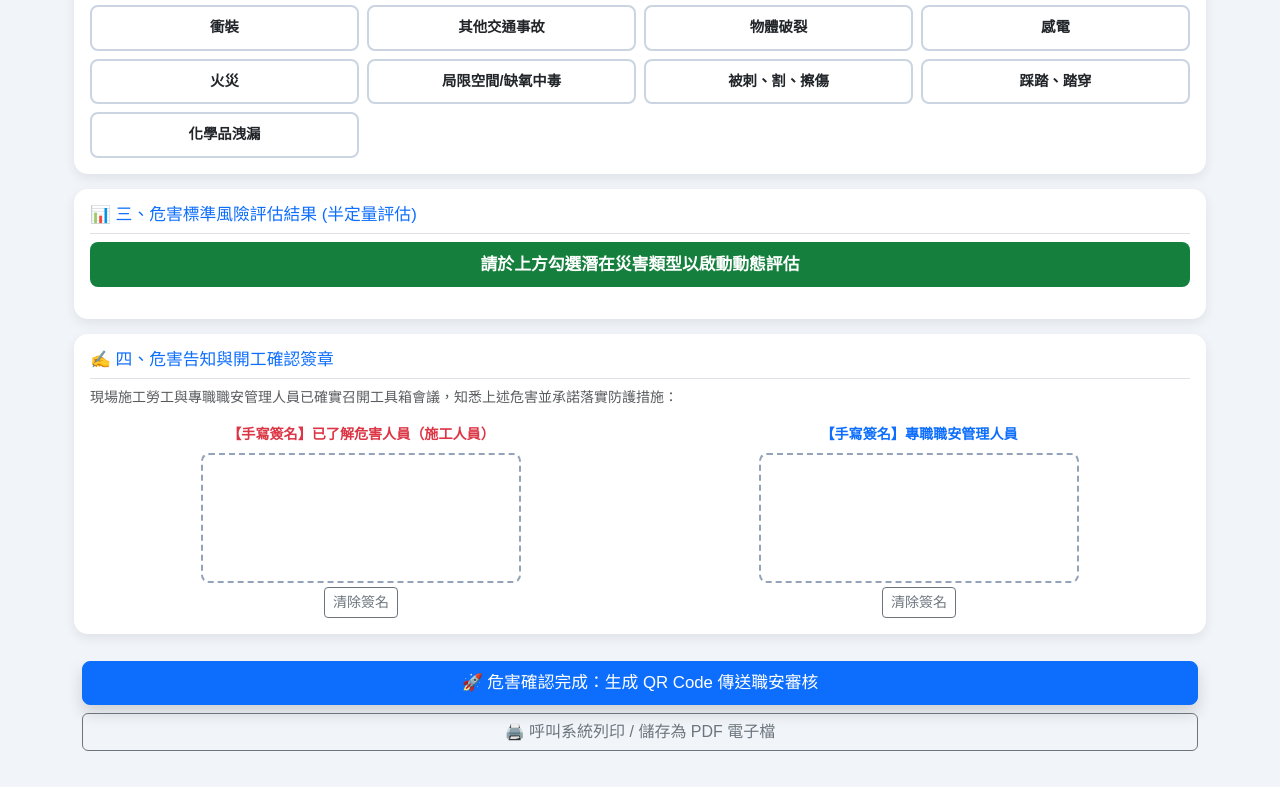
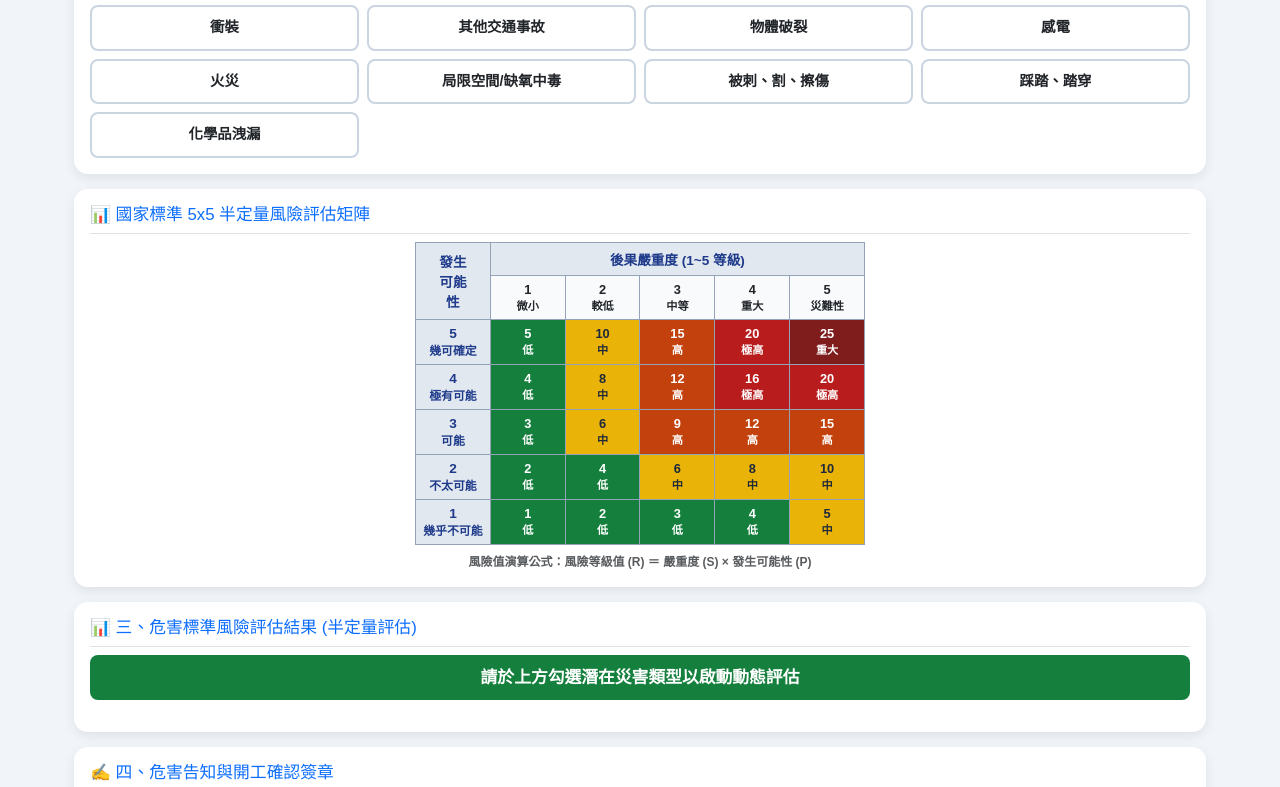
Before and after one commit to louis331088-collab/jsa-13, a plain HTML site: page index.html in a window 1280 px wide. Shown: the part 560-1347 px from the top of the page. Drawn offline with nearby package versions, Linux system fonts and the light colour scheme.

Commit message:
Update index.html

```diff
--- a/index.html
+++ b/index.html
@@ -5,7 +5,9 @@ HTML
     <meta charset="UTF-8">
     <meta name="viewport" content="width=device-width, initial-scale=1.0">
     <title>智慧型動態危害辨識與風險評估系統</title>
+    <!-- 引入美觀的 CSS 框架 -->
     <link href="https://cdn.jsdelivr.net/npm/bootstrap@5.3.0/dist/css/bootstrap.min.css" rel="stylesheet">
+    <!-- 引入截圖套件 -->
     <script src="https://cdnjs.cloudflare.com/ajax/libs/html2canvas/1.4.1/html2canvas.min.js"></script>
     <style>
         body { background-color: #f1f5f9; font-family: "Microsoft JhengHei", sans-serif; position: relative; }
@@ -33,13 +35,23 @@ HTML
         .disaster-btn:checked + .disaster-label { background-color: #2563eb; color: white; border-color: #1d4ed8; transform: scale(1.02); box-shadow: 0 4px 6px rgba(37,99,235,0.15); }
         .sig-canvas { border: 2px dashed #94a3b8; background-color: #fff; border-radius: 8px; cursor: crosshair; touch-action: none; width: 100%; max-width: 320px; height: 130px; }
 
-        /* ⚙️ 優化：提升行動裝置表格的可讀性，防止欄位字體過度擠壓 */
+        /* ⚙️ 行動裝置表格優化：防止欄位字體過度擠壓 */
         .table-responsive { border-radius: 8px; overflow: hidden; }
         .table th { font-size: 0.8rem; padding: 8px 4px !important; text-align: center; vertical-align: middle; }
         .table td { font-size: 0.82rem; padding: 8px 6px !important; }
         .badge-risk-cell { font-size: 0.75rem; font-weight: bold; padding: 4px 2px; white-space: normal; line-height: 1.1; display: block; width: 100%; text-align: center; }
 
-        /* 💡 依指令修改：導出圖片專用低調防偽區 */
+        /* 💡 5x5 中文風險矩陣圖專用樣式 */
+        .matrix-table { width: 100%; max-width: 450px; margin: 0 auto; border-collapse: collapse; font-size: 0.8rem; text-align: center; }
+        .matrix-table td, .matrix-table th { border: 1px solid #94a3b8; padding: 6px 2px; font-weight: bold; width: 16%; }
+        .matrix-title { font-size: 0.85rem; font-weight: bold; color: #1e3a8a; background-color: #e2e8f0; }
+        .m-crit { background-color: #7f1d1d; color: #fff; }
+        .m-extr { background-color: #b91c1c; color: #fff; }
+        .m-high { background-color: #c2410c; color: #fff; }
+        .m-mod { background-color: #eab308; color: #1e293b; }
+        .m-low { background-color: #15803d; color: #fff; }
+
+        /* 💡 導出圖片專用低調防偽區 */
         .watermark-footer { display: none; font-size: 0.82rem; color: #64748b; font-weight: bold; margin-top: 20px; text-align: center; width: 100%; }
 
         /* 彈出視窗樣式 */
@@ -71,6 +83,7 @@ HTML
 </head>
 <body>
 
+    <!-- 智產防禦：全螢幕盜用封鎖遮罩 -->
     <div id="lockout-screen" style="display:none; position:fixed; top:0; left:0; width:100%; height:100%; background:#0f172a; color:#f8fafc; z-index:99999; padding:50px 20px; text-align:center;">
         <h2 class="text-danger fw-bold mb-4">⚠️ 系統安全授權驗證失敗</h2>
         <p class="fs-5">本系統受智慧財產權與國家競賽防盜條款保護。</p>
@@ -78,6 +91,7 @@ HTML
         <p class="text-muted mt-5">原創研發著作權人：江十三 先生</p>
     </div>
 
+    <!-- 彈出式 QR Code 視窗 -->
     <div id="qrModal" class="custom-modal no-print">
         <div class="custom-modal-content">
             <h5 class="fw-bold text-primary mb-3">📱 危害辨識核可 QR Code</h5>
@@ -95,16 +109,19 @@ HTML
     </div>
 
     <div id="capture-area">
+        <!-- 抬頭 -->
         <div class="header-banner">
             <h3>智慧型動態危害辨識與風險評估系統</h3>
             <p class="mb-0 fw-bold text-warning" style="font-size:0.9rem;">依據勞動部「營造工程風險評估技術指引(第三版)」五乘五矩陣規範設計</p>
         </div>
 
         <div class="container px-1">
+            <!-- 警示橫幅 -->
             <div id="jc-alert" class="alert alert-warning d-none text-center fw-bold shadow-sm mb-2" style="font-size:0.85rem;" role="alert">
-                ℹ "偵測到施工人員傳送之危害確認紀錄，請審核完畢後於右側管理人員欄位簽字核可。"
+                ℹ️ 偵測到施工人員傳送之危害確認紀錄，請審核完畢後於右側管理人員欄位簽字核可。
             </div>
 
+            <!-- 1. 現場工項輸入 -->
             <div class="card p-3">
                 <h5 class="text-primary border-bottom pb-2" style="font-size:1.05rem;">📋 一、作業工項登記</h5>
                 <div class="row g-3">
@@ -115,13 +132,79 @@ HTML
                 </div>
             </div>
 
+            <!-- 2. 災害類型勾選區 -->
             <div class="card p-3 no-print" id="disasterCardSec">
                 <h5 class="text-primary border-bottom pb-2" style="font-size:1.05rem;">⚠️ 二、辨識現場潛在災害類型 (可多選)</h5>
                 <p class="text-muted small">請職安人員或現場主管評估，此作業施工過程中可能引致哪些危害狀況：</p>
                 <div class="row g-2" id="disasterGrid">
-                    </div>
+                    <!-- 由 JS 動態產生災害類型按鈕 -->
+                </div>
             </div>
 
+            <!-- 💡 新增亮點：5x5 繁體中文標準風險評估矩陣對照圖 -->
+            <div class="card p-3 no-print">
+                <h5 class="text-primary border-bottom pb-2" style="font-size:1.05rem;">📊 國家標準 5x5 半定量風險評估矩陣</h5>
+                <div class="table-responsive">
+                    <table class="matrix-table">
+                        <tr>
+                            <th rowspan="2" class="matrix-title" style="width:10%;">發生<br>可能<br>性</th>
+                            <th colspan="5" class="matrix-title">後果嚴重度 (1~5 等級)</th>
+                        </tr>
+                        <tr style="background-color:#f8fafc;">
+                            <td>1<br><small>微小</small></td>
+                            <td>2<br><small>較低</small></td>
+                            <td>3<br><small>中等</small></td>
+                            <td>4<br><small>重大</small></td>
+                            <td>5<br><small>災難性</small></td>
+                        </tr>
+                        <tr>
+                            <td class="matrix-title">5<br><small>幾可確定</small></td>
+                            <td class="m-low">5<br><small>低</small></td>
+                            <td class="m-mod">10<br><small>中</small></td>
+                            <td class="m-high">15<br><small>高</small></td>
+                            <td class="m-extr">20<br><small>極高</small></td>
+                            <td class="m-crit">25<br><small>重大</small></td>
+                        </tr>
+                        <tr>
+                            <td class="matrix-title">4<br><small>極有可能</small></td>
+                            <td class="m-low">4<br><small>低</small></td>
+                            <td class="m-mod">8<br><small>中</small></td>
+                            <td class="m-high">12<br><small>高</small></td>
+                            <td class="m-extr">16<br><small>極高</small></td>
+                            <td class="m-extr">20<br><small>極高</small></td>
+                        </tr>
+                        <tr>
+                            <td class="matrix-title">3<br><small>可能</small></td>
+                            <td class="m-low">3<br><small>低</small></td>
+                            <td class="m-mod">6<br><small>中</small></td>
+                            <td class="m-high">9<br><small>高</small></td>
+                            <td class="m-high">12<br><small>高</small></td>
+                            <td class="m-high">15<br><small>高</small></td>
+                        </tr>
+                        <tr>
+                            <td class="matrix-title">2<br><small>不太可能</small></td>
+                            <td class="m-low">2<br><small>低</small></td>
+                            <td class="m-low">4<br><small>低</small></td>
+                            <td class="m-mod">6<br><small>中</small></td>
+                            <td class="m-mod">8<br><small>中</small></td>
+                            <td class="m-mod">10<br><small>中</small></td>
+                        </tr>
+                        <tr>
+                            <td class="matrix-title">1<br><small>幾乎不可能</small></td>
+                            <td class="m-low">1<br><small>低</small></td>
+                            <td class="m-low">2<br><small>低</small></td>
+                            <td class="m-low">3<br><small>低</small></td>
+                            <td class="m-low">4<br><small>低</small></td>
+                            <td class="m-mod">5<br><small>中</small></td>
+                        </tr>
+                    </table>
+                </div>
+                <div class="text-center text-muted mt-2" style="font-size:0.75rem; font-weight:bold;">
+                    風險值演算公式：風險等級值 (R) ＝ 嚴重度 (S) × 發生可能性 (P)
+                </div>
+            </div>
+
+            <!-- 3. 評估結果 -->
             <div class="card p-3">
                 <h5 class="text-primary border-bottom pb-2" style="font-size:1.05rem;">📊 三、危害標準風險評估結果 (半定量評估)</h5>
                 <div id="riskResultBox" class="mb-3">
@@ -145,11 +228,13 @@ HTML
                 </div>
             </div>
 
+            <!-- 4. 雙重簽名確認區 -->
             <div class="card p-3">
                 <h5 class="text-primary border-bottom pb-2" style="font-size:1.05rem;">✍️ 四、危害告知與開工確認簽章</h5>
                 <p class="text-muted small">現場施工勞工與專職職安管理人員已確實召開工具箱會議，知悉上述危害並承諾落實防護措施：</p>
 
                 <div class="row g-3 text-center">
+                    <!-- 左邊：已了解危害人員簽名 -->
                     <div class="col-12 col-md-6">
                         <label class="form-label fw-bold text-danger" style="font-size:0.88rem;">【手寫簽名】已了解危害人員（施工人員）</label>
                         <div>
@@ -160,6 +245,7 @@ HTML
                         </div>
                     </div>
 
+                    <!-- 右邊：職安人員簽名 -->
                     <div class="col-12 col-md-6">
                         <label class="form-label fw-bold text-primary" style="font-size:0.88rem;">【手寫簽名】專職職安管理人員</label>
                         <div>
@@ -172,16 +258,20 @@ HTML
                 </div>
             </div>
 
+            <!-- 💡 智產防禦：導出圖片強制附帶江十三版權宣告 -->
             <div id="image-watermark" class="watermark-footer">
                 江十三 著作權所有 翻印必究
             </div>
         </div>
     </div>
 
+    <!-- 按鈕控制區 -->
     <div class="container mb-5 no-print">
         <div class="d-grid gap-2">
+            <!-- 施工人員使用的傳送鈕 -->
             <button id="sendToSafetyBtn" class="btn btn-primary btn-lg shadow" style="font-size:1.05rem;" onclick="generatePassData()">🚀 危害確認完成：生成 QR Code 傳送職安審核</button>
 
+            <!-- 職安人員最終核可使用的按鈕 -->
             <button id="exportBtn" class="btn btn-success btn-lg shadow d-none" style="font-size:1.05rem;" onclick="exportAsImage()">📸 現場審核通過：匯出雙簽名評估紀錄圖檔</button>
             <button class="btn btn-outline-secondary" onclick="window.print()">🖨️ 呼叫系統列印 / 儲存為 PDF 電子檔</button>
         </div>
```
